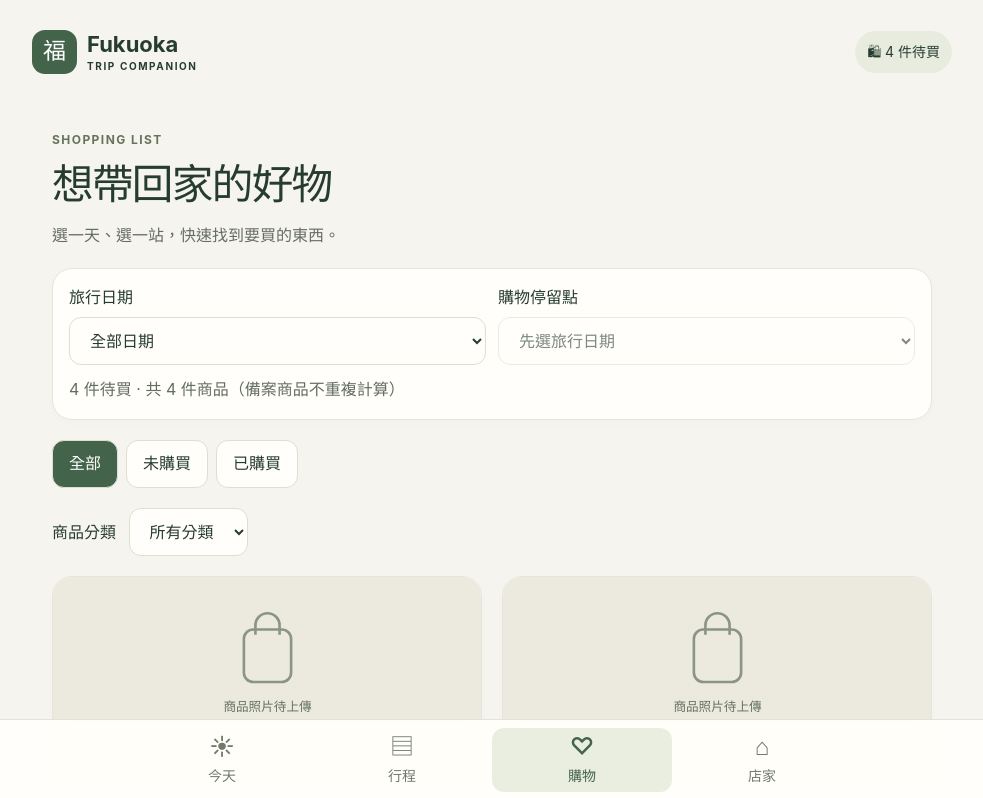
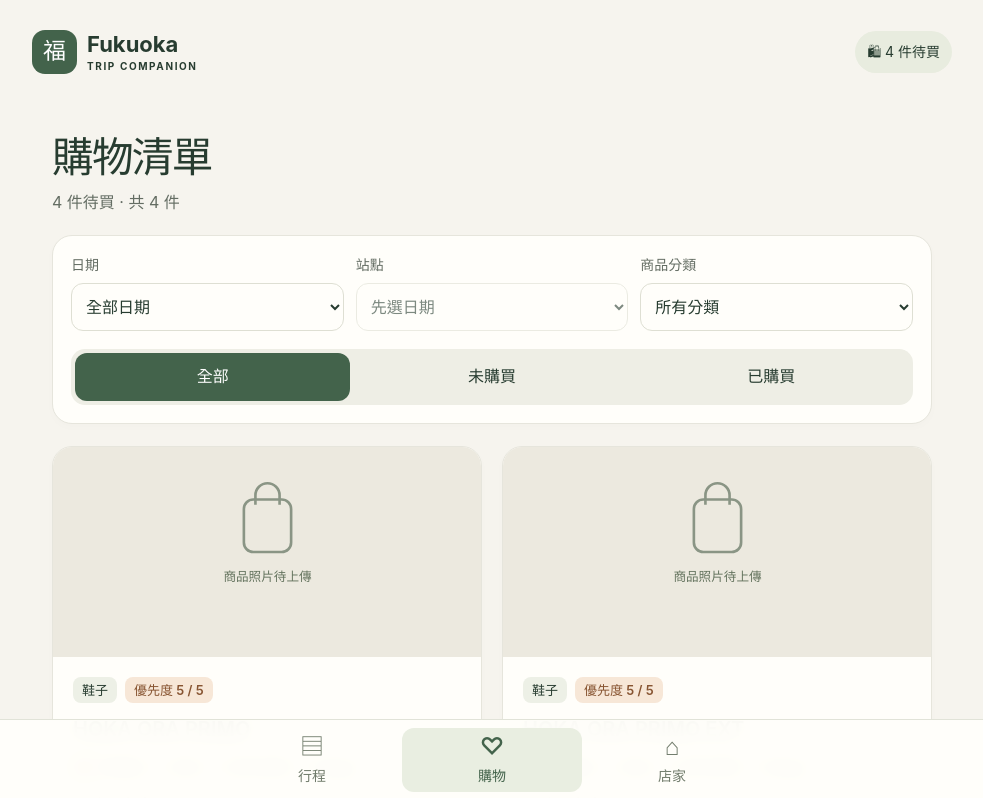
Before and after one commit to shutsenliu/fukuoka-trip, a React (Vite) app: page /#/wishlist in a window 1280 px wide. Shown: the top 798 px of the page, without its empty margins (148-1131 px from the left). Built offline with nearby package versions, Linux system fonts and the light colour scheme.

Commit message:
Simplify shopping filters and remove Today navigation

```diff
--- a/src/App.tsx
+++ b/src/App.tsx
@@ -1,5 +1,5 @@
 import { useState } from 'react';
-import { HashRouter, NavLink, Route, Routes, Link, useParams } from 'react-router-dom';
+import { HashRouter, NavLink, Route, Routes, Link, useParams, Navigate } from 'react-router-dom';
 import { itinerary, stores, wishlist, itemsForStore } from './lib/data';
 import type { TripDay } from './types';
 import { usePurchasedItems } from './hooks/usePurchasedItems';
@@ -28,9 +28,9 @@ function AppContent() {
   const { isPurchased, storageError } = usePurchasedItems();
   const day = days.find(d => d.day === selected) ?? days[0];
   function save(next: TripDay[]) { setDays(next); try { localStorage.setItem(ITINERARY_KEY, JSON.stringify(next)); setSaveError(false); } catch { setSaveError(true); } }
-  const dayPage = (full: boolean) => <><p className="eyebrow">{full ? 'SIX DAYS IN FUKUOKA' : 'YOUR DAILY COMPANION'}</p><h1>{full ? '六天，一路慢慢玩' : '今天，去哪裡？'}</h1><p className="muted mb-5">{full ? '12/12 — 12/17 · 博多出發的六日旅程' : '旅程外預設顯示 Day 5，也可以自由切換日期。'}</p><DayTabs days={days} selected={selected} onSelect={setSelected}/><div className="day-heading"><span className="eyebrow">{day.date} · DAY {day.day}</span><h2>{day.title}</h2><p className="muted">{day.stops.length} 個停靠點 · 時間與營業資訊請出發前確認</p></div><Timeline day={day}/>{full && <ItineraryImport overridden={JSON.stringify(days) !== JSON.stringify(itinerary)} onApply={updates => save(days.map(original => updates.find(update => update.id === original.id) ?? original))} onReset={() => { setDays(itinerary); try { localStorage.removeItem(ITINERARY_KEY); setSaveError(false); } catch { setSaveError(true); } }}/>}</>;
+  const dayPage = () => <><p className="eyebrow">SIX DAYS IN FUKUOKA</p><h1>六天，一路慢慢玩</h1><p className="muted mb-5">12/12 — 12/17 · 博多出發的六日旅程</p><DayTabs days={days} selected={selected} onSelect={setSelected}/><div className="day-heading"><span className="eyebrow">{day.date} · DAY {day.day}</span><h2>{day.title}</h2><p className="muted">{day.stops.length} 個停靠點 · 時間與營業資訊請出發前確認</p></div><Timeline day={day}/>{<ItineraryImport overridden={JSON.stringify(days) !== JSON.stringify(itinerary)} onApply={updates => save(days.map(original => updates.find(update => update.id === original.id) ?? original))} onReset={() => { setDays(itinerary); try { localStorage.removeItem(ITINERARY_KEY); setSaveError(false); } catch { setSaveError(true); } }}/>}</>;
   return <><header className="site-header"><Link to="/" className="brand"><span className="brand-icon">福</span><span>Fukuoka<span className="brand-sub">TRIP COMPANION</span></span></Link><Link to="/wishlist" className="header-count">🛍 {wishlist.filter(item => !isPurchased(item.id)).length} 件待買</Link></header>
-    <main>{(storageError || saveError) && <p role="alert" className="card p-4 mb-4">瀏覽器無法儲存資料。目前的操作仍有效，但重新整理後可能遺失；請允許此網站使用本機儲存空間。</p>}<Routes><Route path="/" element={dayPage(false)}/><Route path="/itinerary" element={dayPage(true)}/><Route path="/wishlist" element={<WishlistPage days={days}/>}/><Route path="/stores" element={<StoresPage/>}/><Route path="/stores/:id" element={<StoreDetail/>}/><Route path="*" element={<><h1>找不到頁面</h1><Link to="/">回到今天</Link></>}/></Routes></main>
-    <nav className="bottom-nav" aria-label="主要導覽">{[['/','☀','今天'],['/itinerary','▤','行程'],['/wishlist','♡','購物'],['/stores','⌂','店家']].map(([path,icon,label]) => <NavLink end={path === '/'} to={path} key={path}><span aria-hidden="true">{icon}</span>{label}</NavLink>)}</nav></>;
+    <main>{(storageError || saveError) && <p role="alert" className="card p-4 mb-4">瀏覽器無法儲存資料。目前的操作仍有效，但重新整理後可能遺失；請允許此網站使用本機儲存空間。</p>}<Routes><Route path="/" element={<Navigate to="/itinerary" replace/>}/><Route path="/itinerary" element={dayPage()}/><Route path="/wishlist" element={<WishlistPage days={days}/>}/><Route path="/stores" element={<StoresPage/>}/><Route path="/stores/:id" element={<StoreDetail/>}/><Route path="*" element={<><h1>找不到頁面</h1><Link to="/">回到行程</Link></>}/></Routes></main>
+    <nav className="bottom-nav" aria-label="主要導覽">{[['/itinerary','▤','行程'],['/wishlist','♡','購物'],['/stores','⌂','店家']].map(([path,icon,label]) => <NavLink end={path === '/'} to={path} key={path}><span aria-hidden="true">{icon}</span>{label}</NavLink>)}</nav></>;
 }
 export default function App() { return <HashRouter><AppContent/></HashRouter>; }
--- a/src/components/WishlistPage.tsx
+++ b/src/components/WishlistPage.tsx
@@ -24,19 +24,17 @@ export function WishlistPage({ days }: { days: TripDay[] }) {
     setParams(next);
   }
   return <>
-    <p className="eyebrow">SHOPPING LIST</p><h1>{selectedStop ? '這一站，買什麼？' : '想帶回家的好物'}</h1>
-    <p className="muted mb-5">選一天、選一站，快速找到要買的東西。</p>
-    <div className="card p-4 mb-5 space-y-3">
+    <div className="shopping-heading"><h1>購物清單</h1><p className="muted">{invalidSelection ? '請重新選擇日期與站點' : `${scopedItems.filter(item => !isPurchased(item.id)).length} 件待買 · 共 ${scopedItems.length} 件`}</p></div>
+    <section className="card shopping-filters" aria-label="購物篩選">
       <div className="shopping-selects">
-        <label>旅行日期<select value={dayId} onChange={event => update('day', event.target.value)}><option value="all">全部日期</option>{days.map(day => <option key={day.id} value={day.id}>Day {day.day} · {day.date.slice(5).replace('-', '/')}</option>)}</select></label>
-        <label>購物停留點<select value={stopId} disabled={!selectedDay} onChange={event => update('stop', event.target.value)}><option value="all">{selectedDay ? '當天所有站點' : '先選旅行日期'}</option>{shoppingStops.map(stop => <option key={stop.id} value={stop.id}>{stop.startTime} · {stop.name}</option>)}</select></label>
+        <label>日期<select value={dayId} onChange={event => update('day', event.target.value)}><option value="all">全部日期</option>{days.map(day => <option key={day.id} value={day.id}>Day {day.day} · {day.date.slice(5).replace('-', '/')}</option>)}</select></label>
+        <label>站點<select value={stopId} disabled={!selectedDay} onChange={event => update('stop', event.target.value)}><option value="all">{selectedDay ? '當天所有站點' : '先選日期'}</option>{shoppingStops.map(stop => <option key={stop.id} value={stop.id}>{stop.startTime} · {stop.name}</option>)}</select></label>
+        <label className="category-select">商品分類<select value={category} onChange={event => update('category', event.target.value)}><option value="all">所有分類</option>{[...new Set(wishlist.map(item => item.category))].map(name => <option key={name}>{name}</option>)}</select></label>
       </div>
-      {selectedDay && <div><p className="font-semibold">Day {selectedDay.day} · {selectedStop ? `${selectedStop.startTime}–${selectedStop.endTime} ${selectedStop.name}` : selectedDay.title}</p><Link className="back-link" to="/itinerary">← 返回行程</Link></div>}
-      <p className="muted">{invalidSelection ? '這個站點已不在目前行程，請重新選擇日期與站點。' : `${scopedItems.filter(item => !isPurchased(item.id)).length} 件待買 · 共 ${scopedItems.length} 件商品（備案商品不重複計算）`}</p>
-      {(selectedDay || invalidSelection) && <button className="button secondary" onClick={() => setParams({})}>查看全部購物清單</button>}
-    </div>
-    <div className="filter-row">{[['all','全部'],['pending','未購買'],['purchased','已購買']].map(([value,label]) => <button key={value} className={status === value ? 'selected' : ''} aria-pressed={status === value} onClick={() => update('status',value)}>{label}</button>)}</div>
-    <label className="block my-5">商品分類 <select className="ml-2" value={category} onChange={event => update('category', event.target.value)}><option value="all">所有分類</option>{[...new Set(wishlist.map(item => item.category))].map(name => <option key={name}>{name}</option>)}</select></label>
+      <div className="filter-row purchase-filters" aria-label="購買狀態">{[['all','全部'],['pending','未購買'],['purchased','已購買']].map(([value,label]) => <button key={value} className={status === value ? 'selected' : ''} aria-pressed={status === value} onClick={() => update('status',value)}>{label}</button>)}</div>
+      {(params.size > 0) && <div className="filter-actions">{selectedDay && <Link to="/itinerary">← 返回行程</Link>}<button onClick={() => setParams({})}>重設篩選</button></div>}
+    </section>
+    {selectedStop && <p className="shopping-context">Day {selectedDay?.day} · {selectedStop.startTime} · {selectedStop.name}</p>}
     <div className="product-grid">{filtered.map(item => <ProductCard key={item.id} item={item}/>)}</div>
     {!filtered.length && <p className="card p-8">{selectedDay && !scopedItems.length ? '這一天尚未安排購物商品。' : '目前沒有符合條件的商品，換個日期、站點或篩選看看。'}</p>}
     <p className="muted my-6">購買記錄只保存在此瀏覽器，不會同步到其他裝置。清除瀏覽器資料也會清除記錄。</p><button className="button secondary" onClick={() => { if (window.confirm('清除所有已購買標記？')) clearPurchased(); }}>清除已購買標記</button>
--- a/src/styles.css
+++ b/src/styles.css
@@ -18,3 +18,17 @@ main { max-width: 920px; margin: 18px auto 0; padding: 0 20px calc(120px + env(s
 .shopping-selects select { display: block; width: 100%; min-width: 0; margin-top: 6px; font-weight: 400; }
 .shopping-selects select:disabled { opacity: .6; cursor: default; }
 @media(min-width:700px) { .shopping-selects { grid-template-columns: 1fr 1fr; } }
+.shopping-heading { margin-bottom: 20px; }
+.shopping-heading h1 { margin-bottom: 6px; }
+.shopping-filters { padding: 18px; margin-bottom: 22px; }
+.shopping-filters .shopping-selects { grid-template-columns: minmax(0, 1fr) minmax(0, 1fr); gap: 14px 12px; }
+.shopping-filters .category-select { grid-column: 1 / -1; }
+.shopping-filters label { font-size: 14px; color: #646d63; }
+.shopping-filters select { color: #273c30; font-size: 16px; padding-left: 10px; padding-right: 24px; }
+.purchase-filters { margin-top: 18px; padding: 4px; border-radius: 14px; background: #eeeee5; gap: 4px; }
+.purchase-filters button { flex: 1; border: 0; padding: 8px 4px; background: transparent; }
+.filter-actions { display: flex; justify-content: space-between; align-items: center; gap: 12px; border-top: 1px solid #e6e5dc; padding-top: 12px; margin-top: 14px; }
+.filter-actions a, .filter-actions button { min-height: 44px; display: inline-flex; align-items: center; color: #43634b; font-size: 14px; }
+.filter-actions button { margin-left: auto; }
+.shopping-context { margin: 0 0 16px; font-weight: 650; }
+@media(min-width:700px) { .shopping-filters .shopping-selects { grid-template-columns: 1fr 1fr 1fr; } .shopping-filters .category-select { grid-column: auto; } }
```
Also changed, not shown: 1 other file (tests, documents, lock files or other folders).
